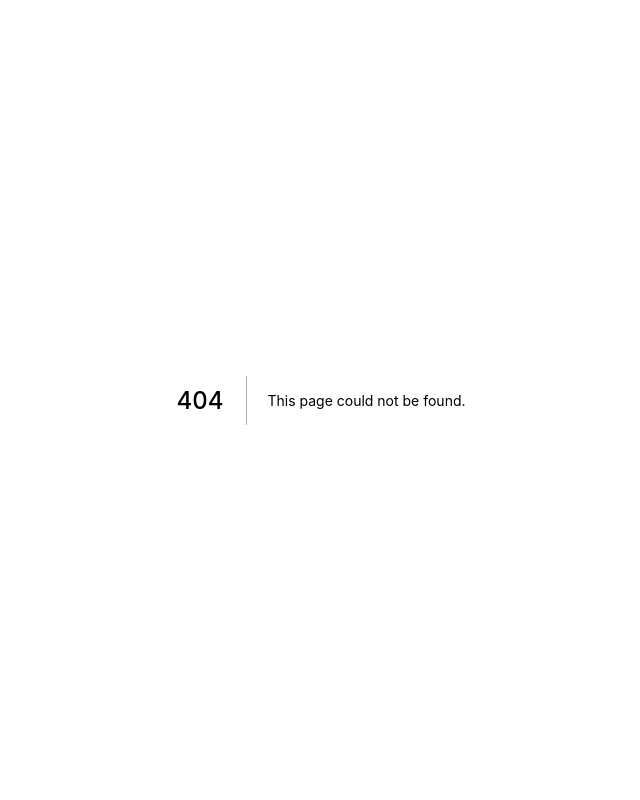
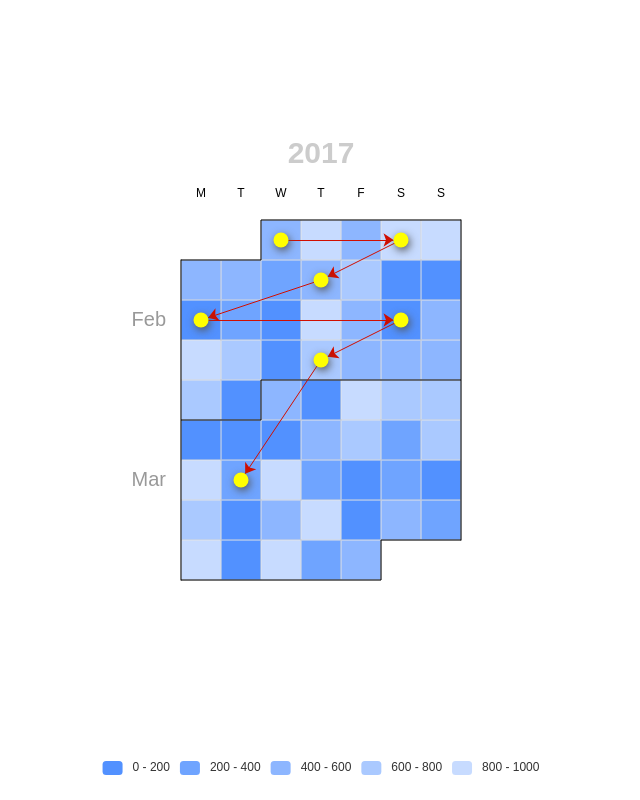
Before and after one commit to hbarve1/charts-and-graphs, a Next.js app: page /echarts/graph/calendar-graph in a window 1280 px wide. Before the commit this address had no page. Shown: the whole page, without its empty margins (319-959 px from the left). Built offline with nearby package versions, Linux system fonts and the light colour scheme.

Commit message:
pages/echarts/graph/calendar-graph.js

```diff
--- /dev/null
+++ b/pages/echarts/graph/calendar-graph.js
@@ -0,0 +1,116 @@
+/** @format */
+
+import * as echarts from "echarts";
+
+import ReactECharts from "../../../components/echarts/ReactECharts";
+
+const graphData = [
+  ["2017-02-01", 260],
+  ["2017-02-04", 200],
+  ["2017-02-09", 279],
+  ["2017-02-13", 847],
+  ["2017-02-18", 241],
+  ["2017-02-23", 411],
+  ["2017-03-14", 985],
+];
+const links = graphData.map(function (item, idx) {
+  return {
+    source: idx,
+    target: idx + 1,
+  };
+});
+links.pop();
+function getVirtulData(year) {
+  year = year || "2017";
+  var date = +echarts.number.parseDate(year + "-01-01");
+  var end = +echarts.number.parseDate(+year + 1 + "-01-01");
+  var dayTime = 3600 * 24 * 1000;
+  var data = [];
+  for (var time = date; time < end; time += dayTime) {
+    data.push([
+      echarts.format.formatTime("yyyy-MM-dd", time),
+      Math.floor(Math.random() * 1000),
+    ]);
+  }
+  return data;
+}
+const option = {
+  tooltip: {},
+  calendar: {
+    top: "middle",
+    left: "center",
+    orient: "vertical",
+    cellSize: 40,
+    yearLabel: {
+      margin: 50,
+      fontSize: 30,
+    },
+    dayLabel: {
+      firstDay: 1,
+      nameMap: "en",
+    },
+    monthLabel: {
+      nameMap: "en",
+      margin: 15,
+      fontSize: 20,
+      color: "#999",
+    },
+    range: ["2017-02", "2017-03-31"],
+  },
+  visualMap: {
+    min: 0,
+    max: 1000,
+    type: "piecewise",
+    left: "center",
+    bottom: 20,
+    inRange: {
+      color: ["#5291FF", "#C7DBFF"],
+    },
+    seriesIndex: [1],
+    orient: "horizontal",
+  },
+  series: [
+    {
+      type: "graph",
+      edgeSymbol: ["none", "arrow"],
+      coordinateSystem: "calendar",
+      links: links,
+      symbolSize: 15,
+      calendarIndex: 0,
+      itemStyle: {
+        color: "yellow",
+        shadowBlur: 9,
+        shadowOffsetX: 1.5,
+        shadowOffsetY: 3,
+        shadowColor: "#555",
+      },
+      lineStyle: {
+        color: "#D10E00",
+        width: 1,
+        opacity: 1,
+      },
+      data: graphData,
+      z: 20,
+    },
+    {
+      type: "heatmap",
+      coordinateSystem: "calendar",
+      data: getVirtulData("2017"),
+    },
+  ],
+};
+
+const Echarts = () => {
+  return (
+    <div>
+      <ReactECharts
+        option={option}
+        style={{
+          height: "100vh",
+        }}
+      />
+    </div>
+  );
+};
+
+export default Echarts;
```
